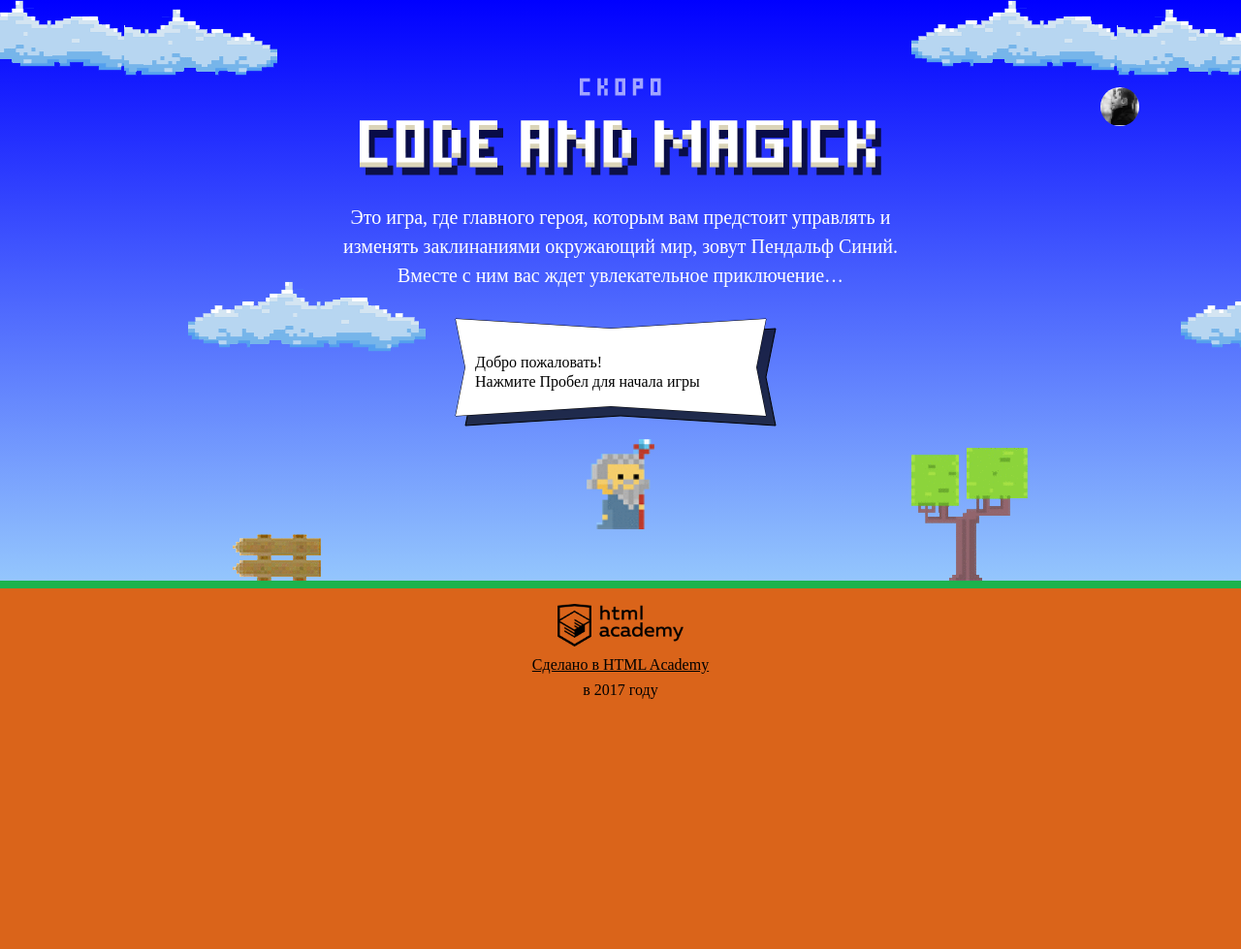
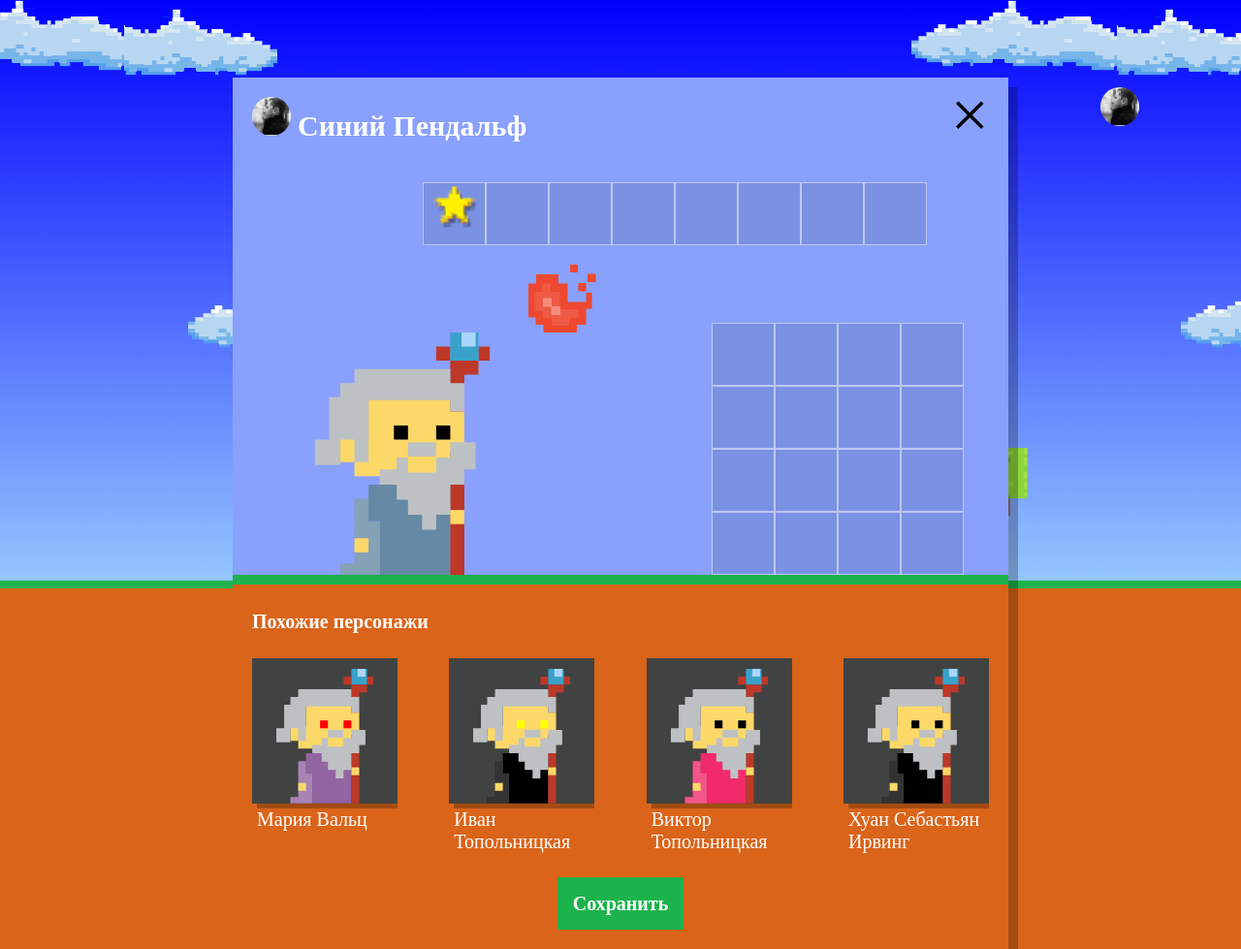
Before and after one commit to IrinaMateush/63669-code-and-magick-19, a website: page index.html in a window 1280 px wide. Shown: the whole page at 97% size. Before the commit the page ends 800 px from the top, so only its background shows below. Drawn offline with Linux system fonts and the light colour scheme; a web font is replaced by a local one.

Commit message:
Учебный проект: нас орда

```diff
--- a/index.html
+++ b/index.html
@@ -203,6 +203,7 @@
   };
 </script>
 
+<script src="js/setup.js"></script>
 <script src="js/stat.js"></script>
 <script src="js/game.js"></script>
 
--- /dev/null
+++ b/js/setup.js
@@ -0,0 +1,40 @@
+'use strict';
+
+var wizards = [];
+var WIZARD_NAMES = ['Иван', 'Хуан Себастьян', 'Мария', 'Кристоф', 'Виктор', 'Юлия', 'Люпита', 'Вашингтон'];
+var WIZARD_SURNAMES = ['да Марья', 'Верон', 'Мирабелла', 'Вальц', 'Онопко', 'Топольницкая', 'Нионго', 'Ирвинг'];
+var COAT_COLORS = ['rgb(101, 137, 164)', 'rgb(241, 43, 107)', 'rgb(146, 100, 161)', 'rgb(56, 159, 117)', 'rgb(215, 210, 55)', 'rgb (0, 0, 0)'];
+var EYES_COLORS = ['black', 'red', 'blue', 'yellow', 'green'];
+
+var randomElement = function (arr) {
+  var i = Math.floor(Math.random() * ((arr.length - 1) - 0 + 1)) + 0;
+  return arr[i];
+};
+
+var userDialog = document.querySelector('.setup');
+userDialog.classList.remove('hidden');
+
+document.querySelector('.setup-similar').classList.remove('hidden');
+
+var similarListElement = document.querySelector('.setup-similar-list');
+var similarWizardTemplate = document.querySelector('#similar-wizard-template')
+  .content
+  .querySelector('.setup-similar-item');
+
+var fragment = document.createDocumentFragment();
+
+for (var i = 0; i < 4; i++) {
+  var wizard = {};
+  wizard.name = randomElement(WIZARD_NAMES) + ' ' + randomElement(WIZARD_SURNAMES);
+  wizard.coatColor = randomElement(COAT_COLORS);
+  wizard.eyesColor = randomElement(EYES_COLORS);
+  wizards[i] = wizard;
+
+  var wizardElement = similarWizardTemplate.cloneNode(true);
+  wizardElement.querySelector('.setup-similar-label').textContent = wizards[i].name;
+  wizardElement.querySelector('.wizard-coat').style.fill = wizards[i].coatColor;
+  wizardElement.querySelector('.wizard-eyes').style.fill = wizards[i].eyesColor;
+  fragment.appendChild(wizardElement);
+}
+
+similarListElement.appendChild(fragment);
```
